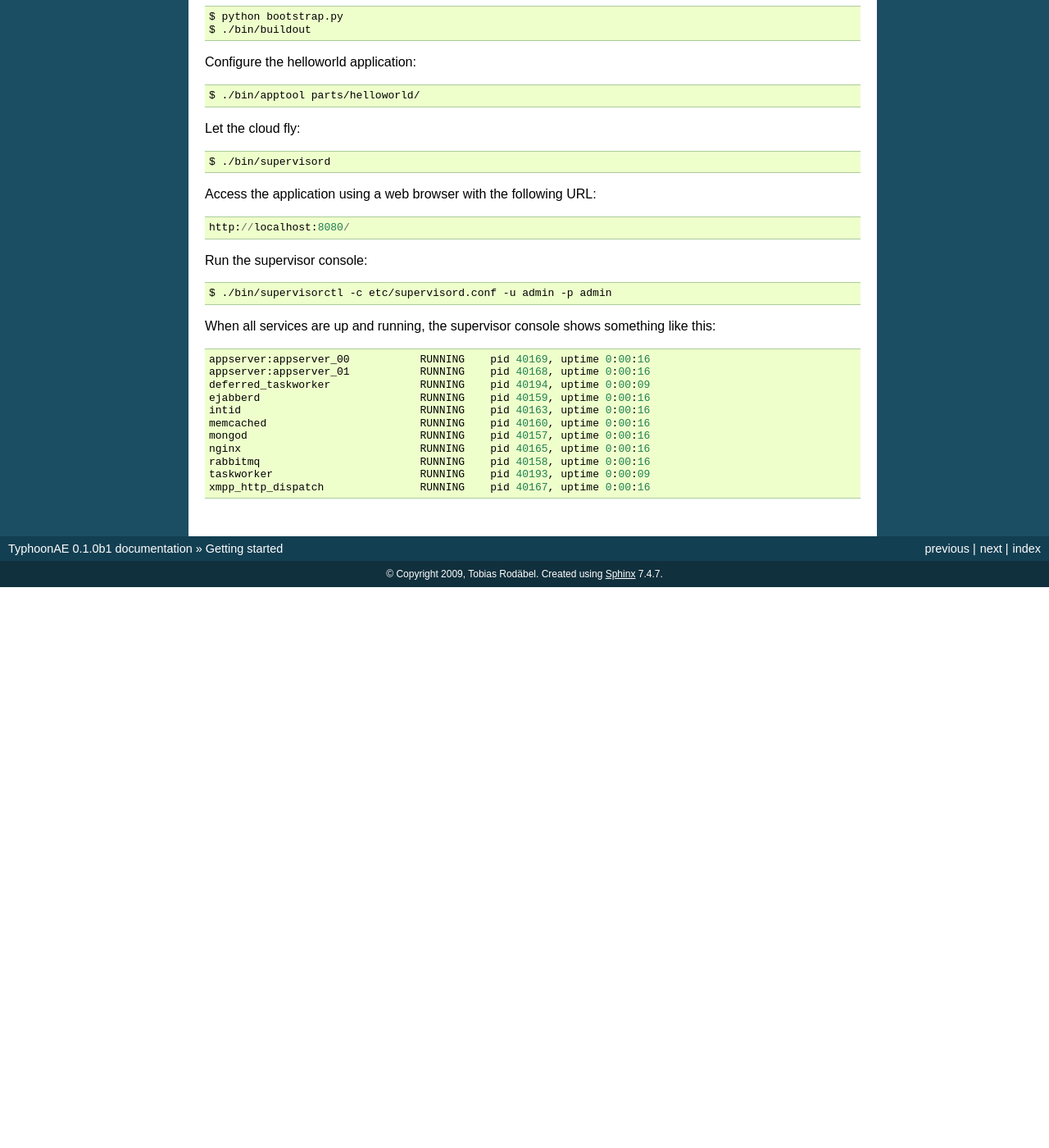
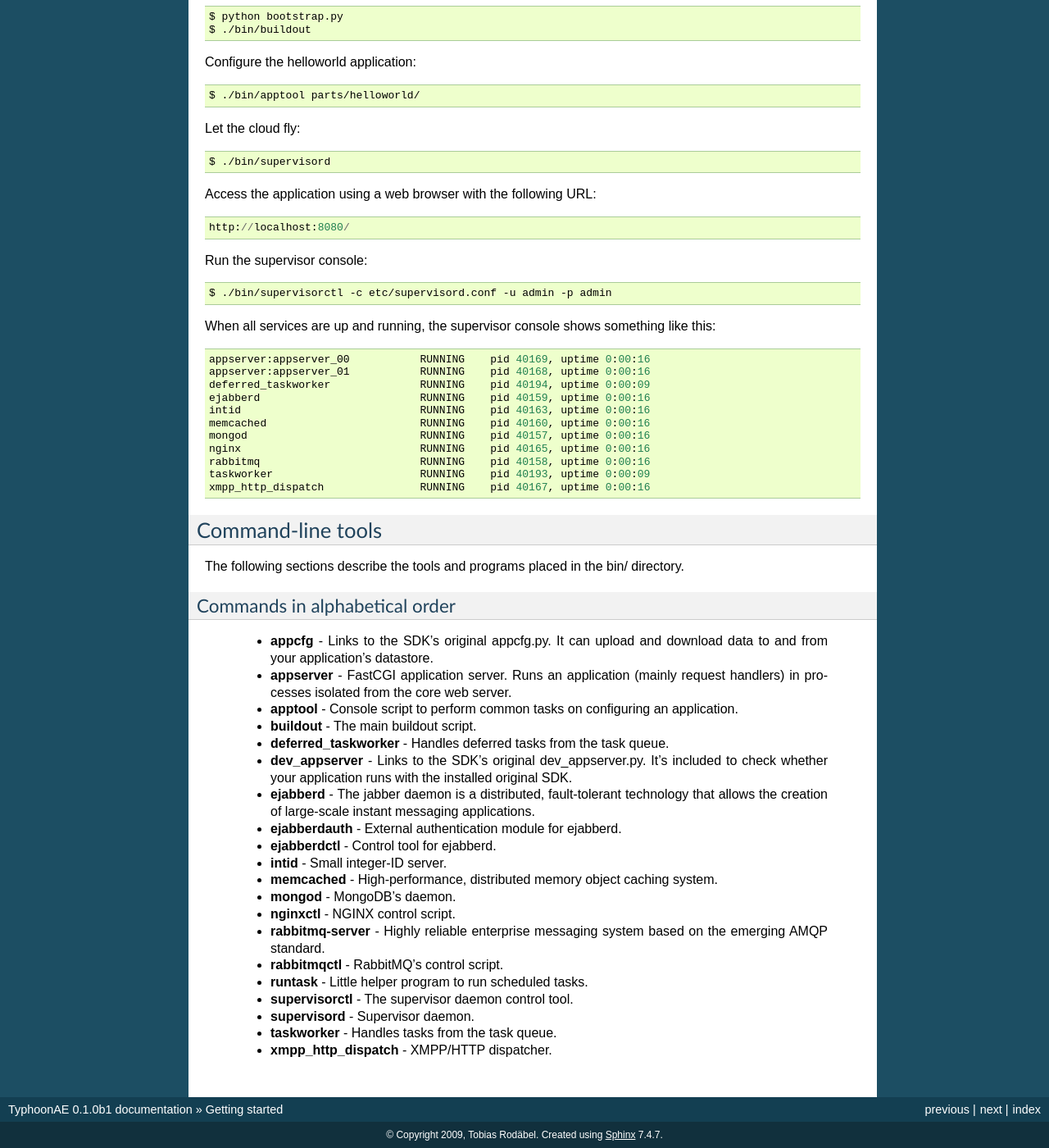
Before and after one commit to fajoy/typhoonae, a Sphinx documentation site: the page built from doc/source/gettingstarted.rst, in a window 1280 px wide and 1400 px high, scrolled down 1383 px. Shown: the whole window at 82% size. Built offline with Sphinx 7.4.7, drawn with Linux system fonts in a browser that asks for light colours; before the commit the page ends 2099 px from its top, so only the background shows below that; some of the changed text lies outside the part shown.

Commit message:
More documentation on the command-line tools in bin/.

```diff
--- a/INSTALL.txt
+++ b/INSTALL.txt
@@ -15,7 +15,7 @@ The key components are::
 
   * Google App Engine SDK - http://code.google.com/appengine
   * mongoDB - http://www.mongodb.org
-  * memcached - http://www.danga.com/memcached/
+  * memcached - http://memcached.org
   * RabbitMQ - http://www.rabbitmq.com
   * ejabberd - http://www.process-one.net/en/ejabberd
   * FastCGI - http://www.fastcgi.com
--- a/doc/source/gettingstarted.rst
+++ b/doc/source/gettingstarted.rst
@@ -22,7 +22,7 @@ closer look at these parts and what keeps them together.
 
  * `Google App Engine SDK <http://code.google.com/appengine>`_
  * `mongoDB <http://www.mongodb.org/>`_
- * `memcached <http://www.danga.com/memcached/>`_
+ * `memcached <http://memcached.org>`_
  * `RabbitMQ <http://www.rabbitmq.com/>`_
  * `ejabberd <http://www.process-one.net/en/ejabberd>`_
  * `FastCGI <http://www.fastcgi.com/>`_
@@ -112,3 +112,40 @@ like this::
   rabbitmq                         RUNNING    pid 40158, uptime 0:00:16
   taskworker                       RUNNING    pid 40193, uptime 0:00:09
   xmpp_http_dispatch               RUNNING    pid 40167, uptime 0:00:16
+
+Command-line tools
+==================
+
+The following sections describe the tools and programs placed in the bin/
+directory.
+
+Commands in alphabetical order
+------------------------------
+
+ * **appcfg** - Links to the SDK's original appcfg.py. It can upload and
+   download data to and from your application's datastore.
+ * **appserver** - FastCGI application server. Runs an application (mainly
+   request handlers) in processes isolated from the core web server.
+ * **apptool** - Console script to perform common tasks on configuring an
+   application.
+ * **buildout** - The main buildout script.
+ * **deferred_taskworker** - Handles deferred tasks from the task queue.
+ * **dev_appserver** - Links to the SDK's original dev_appserver.py. It's
+   included to check whether your application runs with the installed original
+   SDK.
+ * **ejabberd** - The jabber daemon is a distributed, fault-tolerant technology
+   that allows the creation of large-scale instant messaging applications.
+ * **ejabberdauth** - External authentication module for ejabberd.
+ * **ejabberdctl** - Control tool for ejabberd.
+ * **intid** - Small integer-ID server.
+ * **memcached** - High-performance, distributed memory object caching system.
+ * **mongod** - MongoDB's daemon.
+ * **nginxctl** - NGINX control script.
+ * **rabbitmq-server** - Highly reliable enterprise messaging system based on
+   the emerging AMQP standard.
+ * **rabbitmqctl** - RabbitMQ's control script.
+ * **runtask** - Little helper program to run scheduled tasks.
+ * **supervisorctl** - The supervisor daemon control tool.
+ * **supervisord** - Supervisor daemon.
+ * **taskworker** - Handles tasks from the task queue.
+ * **xmpp_http_dispatch** - XMPP/HTTP dispatcher.
```
Also changed, not shown: doc/source/introduction.rst (+4 -3 lines).
